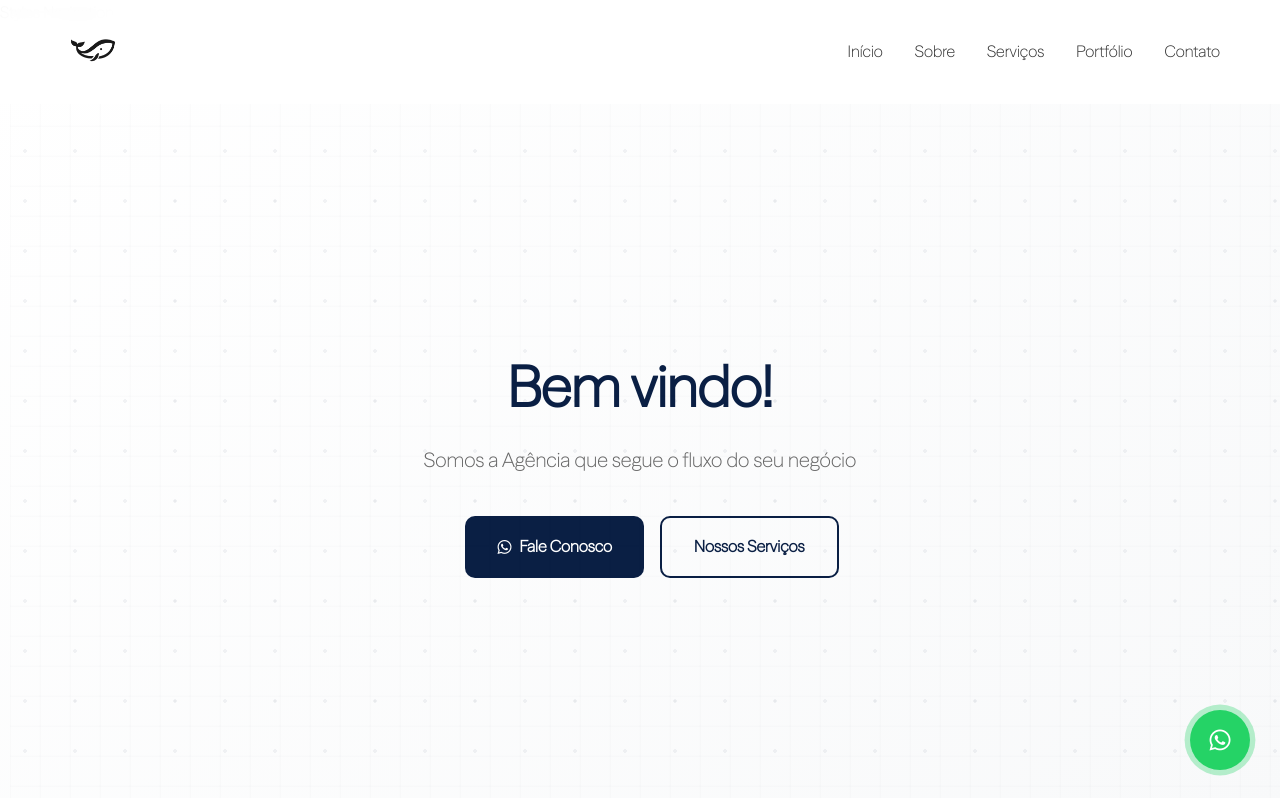
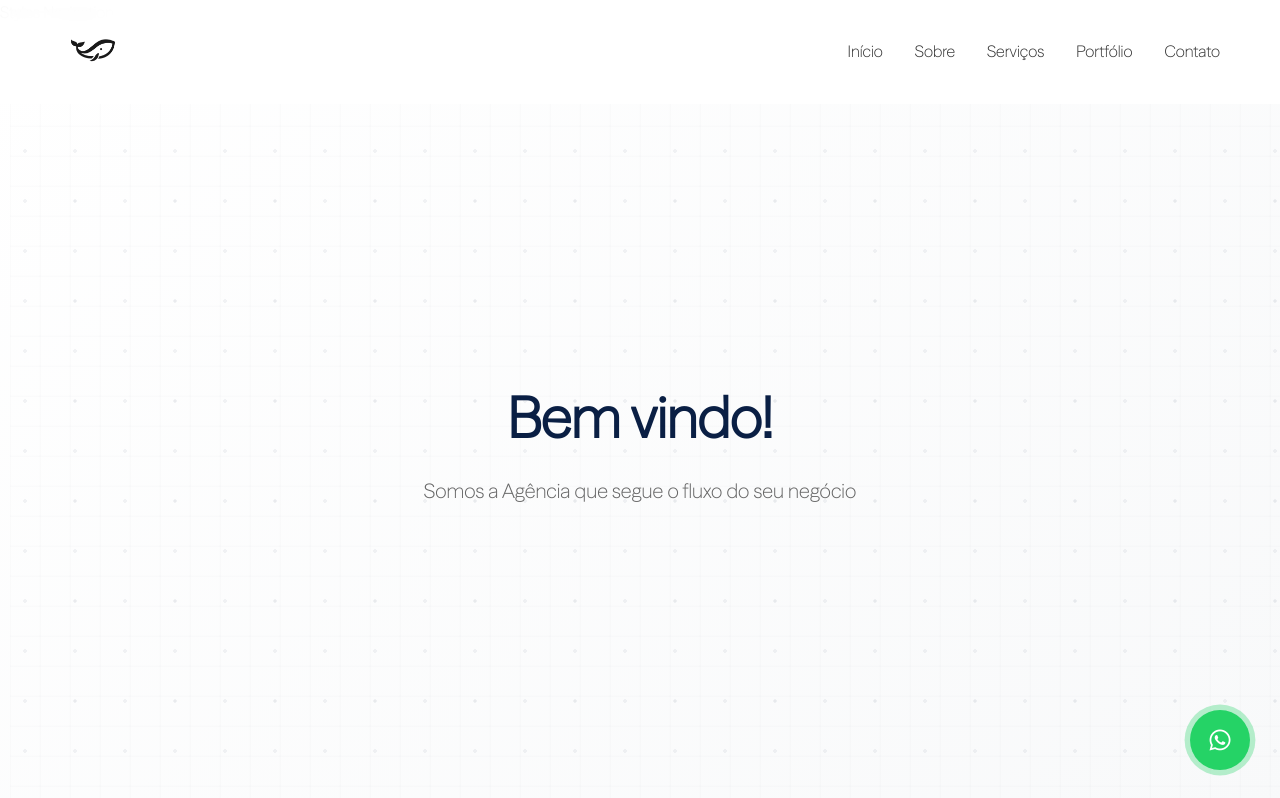
Before and after one commit to matheussousadeveloper/fluxo-digital-agency, a plain HTML site: page index.html in a window 1280 px wide. Shown: the top 798 px of the page. Drawn offline with Linux system fonts and the light colour scheme.

Commit message:
Update index.html

```diff
--- a/index.html
+++ b/index.html
@@ -43,13 +43,7 @@
             <div class="hero-content">
                 <h1 class="hero-title">Bem vindo!</h1>
                 <p class="hero-subtitle">Somos a Agência que segue o fluxo do seu negócio</p>
-                <div class="hero-buttons">
-                    <a href="https://wa.me/5511999999999" class="btn btn-primary" target="_blank">
-                        <i class="fab fa-whatsapp"></i>
-                        Fale Conosco
-                    </a>
-                    <a href="#services" class="btn btn-secondary">Nossos Serviços</a>
-                </div>
+
             </div>
         </div>
     </section>
```
